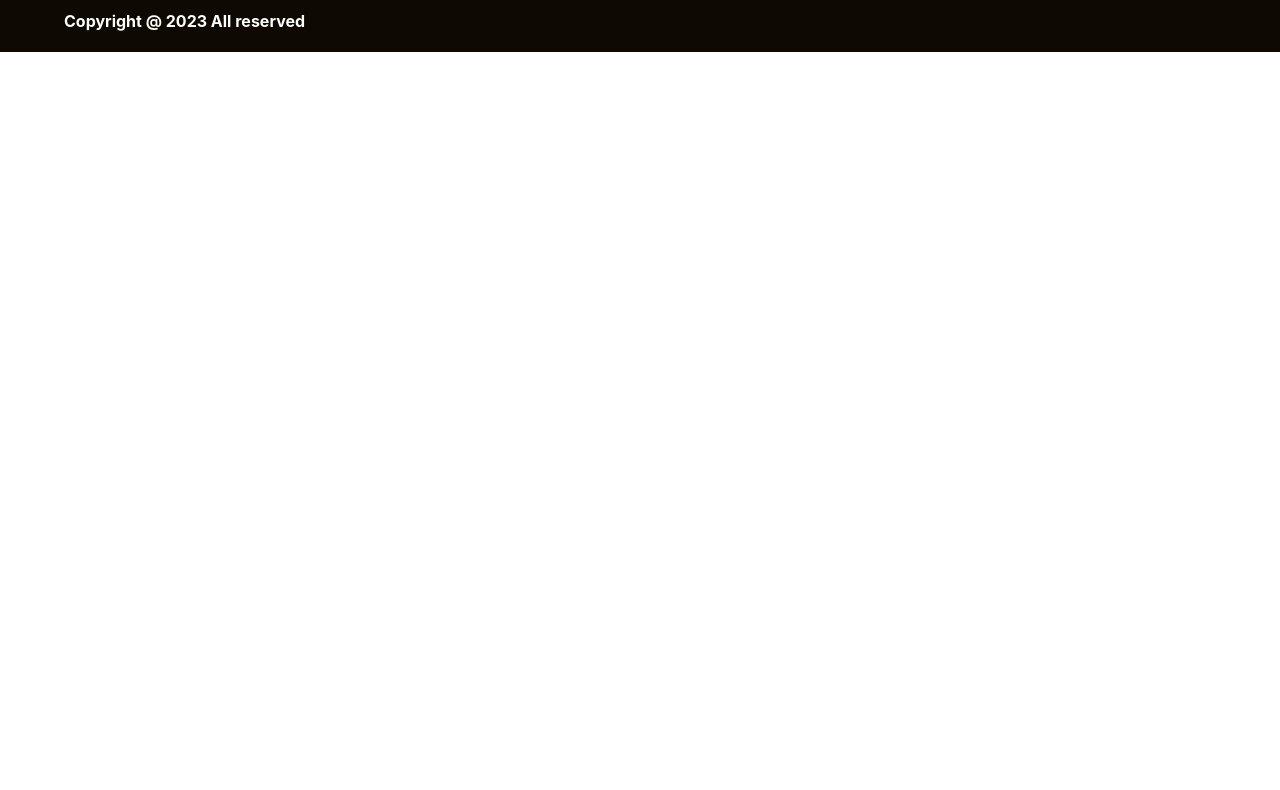
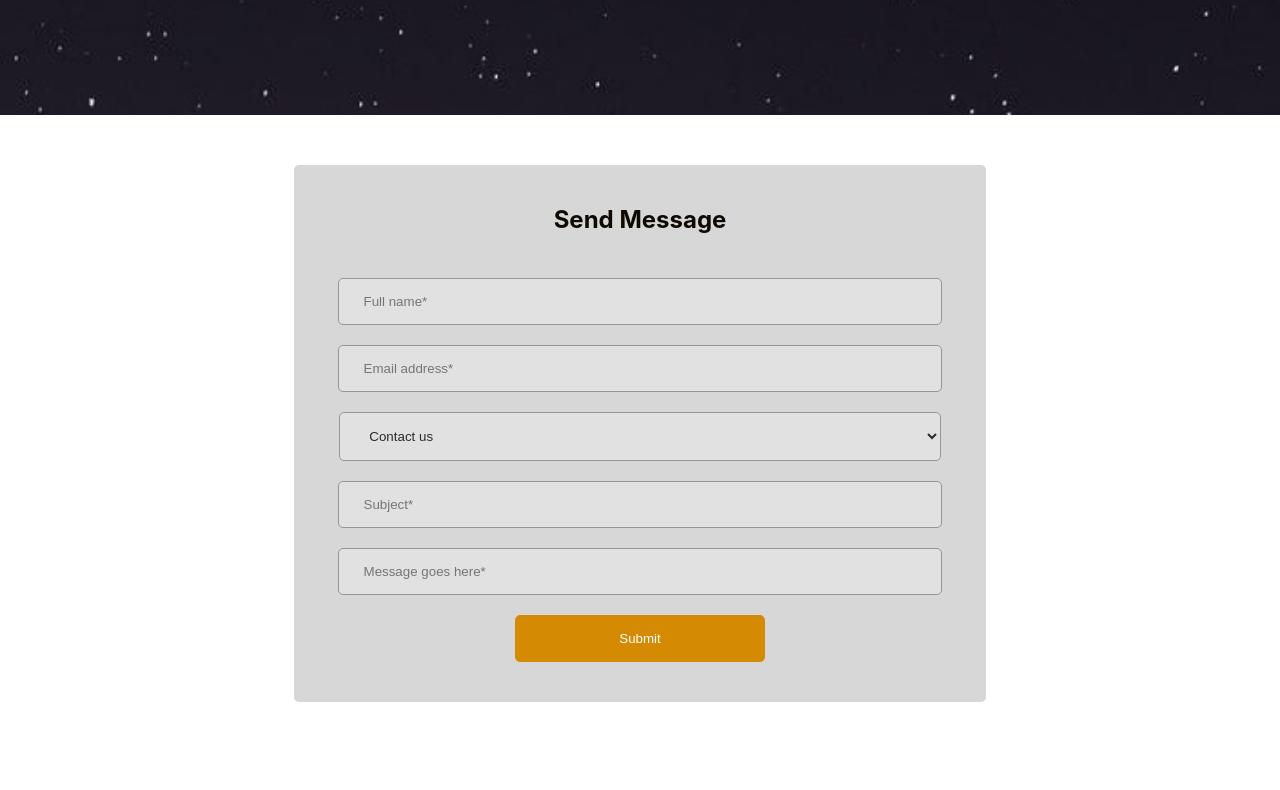
Before and after one commit to Samcodedev/coaching, a React (Create React App) app: page /contact in a window 1280 px wide. Before the commit this address had no page. Shown: the part 350-1140 px from the top of the page. Before the commit the page ends 800 px from the top, so only its background shows below. Built offline with nearby package versions, Linux system fonts and the light colour scheme.

Commit message:
form page, navbar

```diff
--- a/src/Component/Component.jsx
+++ b/src/Component/Component.jsx
@@ -7,6 +7,7 @@ import {
 import Footer from '../ExComponent/Footer/Footer'
 import Navbar from '../ExComponent/Navbar/Navbar'
 import About from './About/About'
+import Contact from './Contact/Contact'
 import Home from './Home/Home'
 import Instructure from './Instructure/Instructure'
 import Service from './Service/Service'
@@ -20,6 +21,7 @@ const Component = () => {
             <Route path="/about" element={<About />} />
             <Route path="/service" element={<Service />} />
             <Route path="/instructor" element={<Instructure />} />
+            <Route path="/contact" element={<Contact />} />
         </Routes>
       <Footer />
     </Router>
--- /dev/null
+++ b/src/Component/Contact/Contact.jsx
@@ -0,0 +1,18 @@
+import React from 'react'
+import AboutHeader from '../About/AboutHeader/AboutHeader'
+import Form from './Form/Form'
+
+const Contact = () => {
+  return (
+    <>
+      <AboutHeader
+        title="Contact Us"
+        content="Get in touch with us by filling the form bellow."
+        link="contact"
+      />
+      <Form />
+    </>
+  )
+}
+
+export default Contact
--- /dev/null
+++ b/src/Component/Contact/Form/Form.css
@@ -0,0 +1,76 @@
+.form{
+    display: flex;
+    justify-content: center;
+    padding: 50px 0;
+}
+.form .sub-form{
+    width: 90%;
+    display: flex;
+    justify-content: center;
+}
+.form .sub-form form{
+    display: flex;
+    flex-direction: column;
+    justify-content: center;
+    align-items: center;
+    background-color: #d7d7d7;
+    gap: 20px;
+    width: 60%;
+    padding: 40px 0;
+    border-radius: 5px;
+}
+.form .sub-form form h3{
+    font-size: 1.5rem;
+    margin-block-start: 0;
+    color: var(--darkYellow);
+}
+.form .sub-form form input{
+    padding: 15px 25px;
+    border: 1.5px solid var(--gray);
+    border-radius: 5px;
+    width: 80%;
+    background-color: #e1e1e1;
+    color: #2b2a2a;
+    min-width: 250px;
+    position: relative;
+}
+.form .sub-form form input:focus{
+    outline: none;
+    border: 1.5px solid var(--YellowColor);
+}
+.form .sub-form form input:last-child{
+    background-color: var(--YellowColor);
+    width: fit-content;
+    border: 1.5px solid var(--YellowColor);
+    color: #fff;
+    padding: 15px 45px;
+    cursor: pointer;
+
+}
+.form .sub-form form select{
+    width: 87%;
+    background-color: aquamarine;
+    padding: 15px 25px;
+    border: 1.5px solid var(--gray);
+    border-radius: 5px;
+    background-color: #e1e1e1;
+    color: #2b2a2a;
+    min-width: 330.7px;
+    position: relative;
+}
+.form .sub-form form select:focus{
+    outline: none;
+    border: 1.5px solid var(--YellowColor);
+}
+
+@media screen and (max-width: 976px) {
+    .form .sub-form form{
+        width: 100%;
+    }
+}
+
+@media screen and (max-width: 674px) {
+    .form .sub-form{
+        width: 95%;
+    }
+}
--- /dev/null
+++ b/src/Component/Contact/Form/Form.jsx
@@ -0,0 +1,28 @@
+import React from 'react'
+import './Form.css'
+
+const Form = () => {
+  return (
+    <div className='form'>
+      <div className="sub-form">
+        <form action="">
+            <h3>Send Message</h3>
+            <input type="text" name="text" placeholder='Full name*' />
+            <input type="email" name="email" placeholder='Email address*' />
+            <select name="" id="">
+                <option value="">Contact us</option>
+                <option value="">Book a section</option>
+                <option value="">Get a coach</option>
+                <option value="">Book a cooperate training</option>
+                <option value="">Book a life Mentoring Program</option>
+            </select>
+            <input type="text" name="subject" placeholder="Subject*" />
+            <input type="text" name="message" placeholder='Message goes here*' />
+            <input type="submit" value="Submit" />
+        </form>
+      </div>
+    </div>
+  )
+}
+
+export default Form
--- a/src/ExComponent/Navbar/Navbar.css
+++ b/src/ExComponent/Navbar/Navbar.css
@@ -14,7 +14,7 @@
 }
 .navbar img{
     position: relative;
-    height: 70%;
+    height: 50px;
 }
 .navbar svg{
     color: #8a8a8a;
@@ -26,7 +26,22 @@
     justify-content: center;
     /* background-color: brown; */
 }
+.navbar .dd-mobile{
+    width: 90%;
+    display: flex;
+    align-items: center;
+    justify-content: center;
+    /* background-color: brown; */
+}
 .navbar .dd ul{
+    width: 50%;
+    justify-content: space-between;
+    display: flex;
+    padding-inline-start: 0;
+    list-style: none;
+    /* background-color: aqua; */
+}
+.navbar .dd-mobile ul{
     width: 50%;
     justify-content: space-between;
     display: flex;
@@ -45,6 +60,12 @@
 .navbar .dd ul a li:hover{
     color: var(--YellowColor);
 }
+
+
+
+
+
+
 
 @media screen and (max-width: 970px) {
     .navbar{
--- a/src/ExComponent/Navbar/Navbar.jsx
+++ b/src/ExComponent/Navbar/Navbar.jsx
@@ -17,12 +17,28 @@ const Navbar = () => {
 
   let cancel = document.getElementById("cancel")
 
-  setInterval(() => {
-    window.innerWidth >= 970 ? openFunc(true) : console.log("yeeeh")
-    window.innerWidth >= 970 ? cancel.style.display="none" : console.log("hohohohho")
-  }, 100);
+  // setInterval(() => {
+  //   window.innerWidth >= 970 ? openFunc(true) : console.log("yeeeh")
+  //   window.innerWidth >= 970 ? cancel.style.display="none" : console.log("hohohohho")
+  // }, 100);
 
   return (
+    // <div className='navbar'>
+    //   <img src={logo} alt="" />
+    //   {
+    //     open ?
+
+    //     <div className="dd" style={{display: open ? "flex" : "none"}}>
+    //       <ul>
+    //         <Link to="/" onClick={navbar}><li>Home</li></Link>
+    //         <Link to="/about" onClick={navbar}><li>About</li></Link>
+    //         <Link to="/service" onClick={navbar}><li>Service</li></Link>
+    //         {/* <Link to="/about" onClick={navbar}><li>Gallery</li></Link> */}
+    //         <Link to="/instructor" onClick={navbar}><li>Coaches</li></Link>
+    //         <Link to="/contact" onClick={navbar}><li>Contact Us</li></Link>
+    //       </ul>
+    //     </div>
+    //     :
         <div className='navbar'>
           <img src={logo} alt="" />
           <GiHamburgerMenu fontSize={35} onClick={navbar} style={{display: open? "none" : "block"}} />
@@ -34,9 +50,15 @@ const Navbar = () => {
               <Link to="/service" onClick={navbar}><li>Service</li></Link>
               {/* <Link to="/about" onClick={navbar}><li>Gallery</li></Link> */}
               <Link to="/instructor" onClick={navbar}><li>Coaches</li></Link>
+              <Link to="/contact" onClick={navbar}><li>Contact Us</li></Link>
             </ul>
           </div>
         </div>
+
+    //   }
+
+
+    // </div>
   )
 }
 
```
Lines whose indentation alone changed are shown as unchanged.
